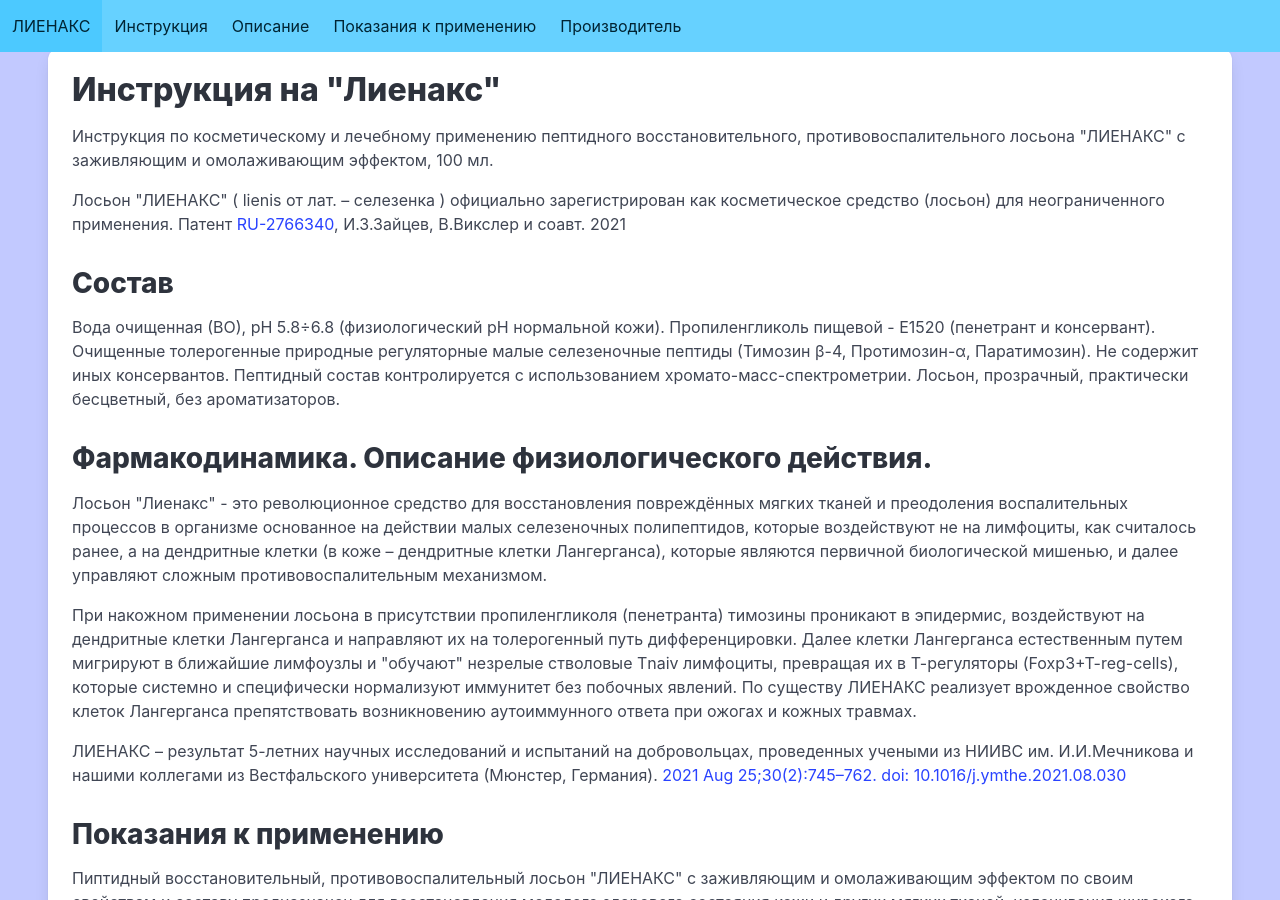
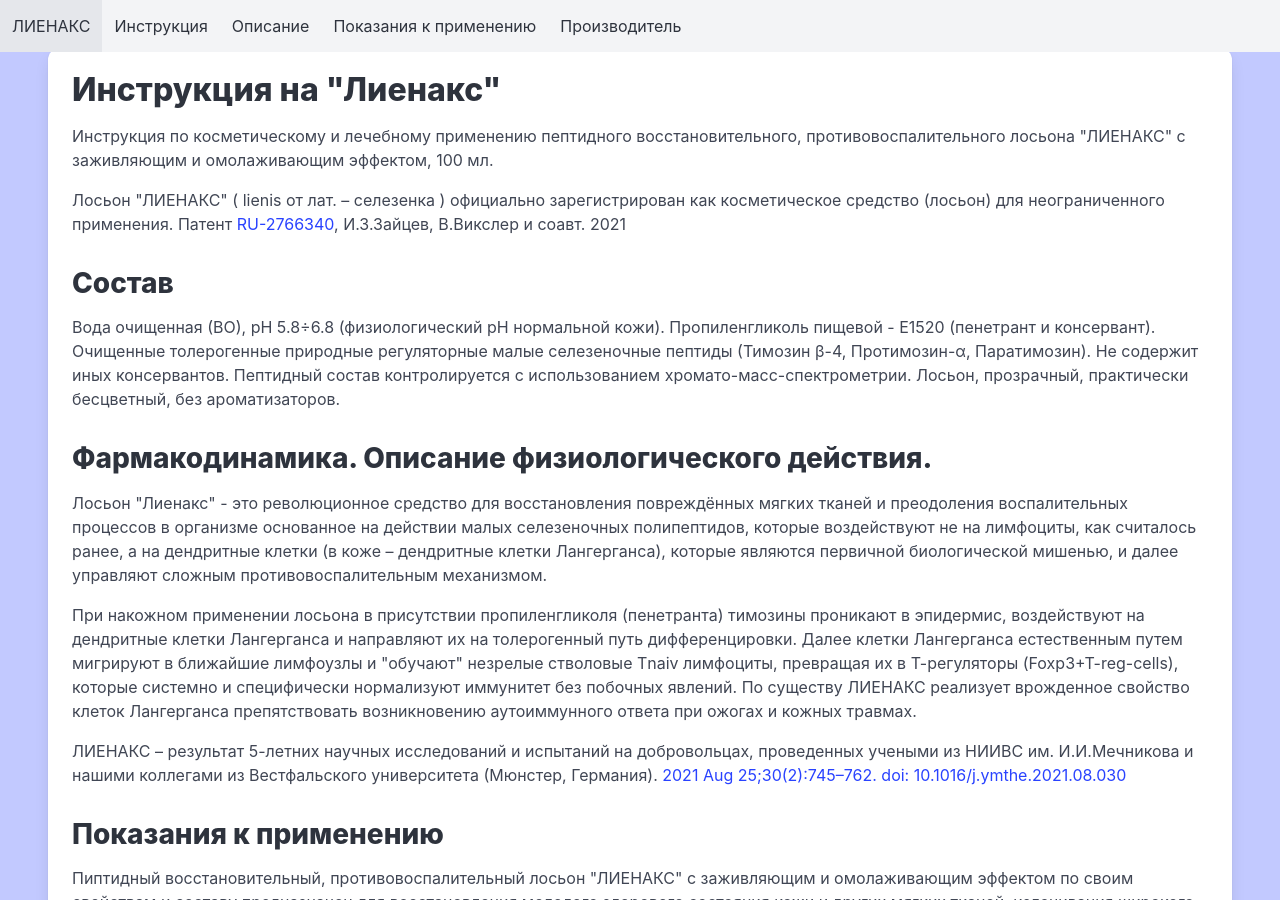
Before and after one commit to w3craft/lienax, a Jekyll site: the page built from index.html, in a window 1280 px wide and 900 px high. Built offline with Jekyll 4.4.1, drawn with Linux system fonts in a browser that asks for light colours.

Commit message:
Update nav.html

```diff
--- a/_includes/nav.html
+++ b/_includes/nav.html
@@ -1,4 +1,4 @@
-<nav class="navbar is-fixed-top is-info" role="navigation" aria-label="main navigation">
+<nav class="navbar is-fixed-top is-light" role="navigation" aria-label="main navigation">
   <div class="navbar-brand">
     <a class="navbar-item" href="https://lienax.ru">ЛИЕНАКС</a>
     <a role="button" class="navbar-burger" aria-label="menu" aria-expanded="false" data-target="navbarBasicExample">
```
